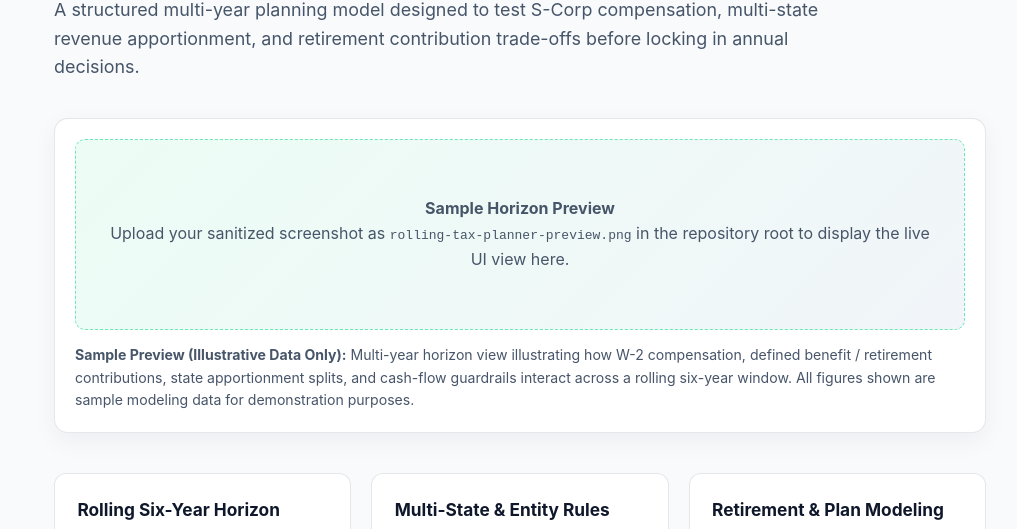
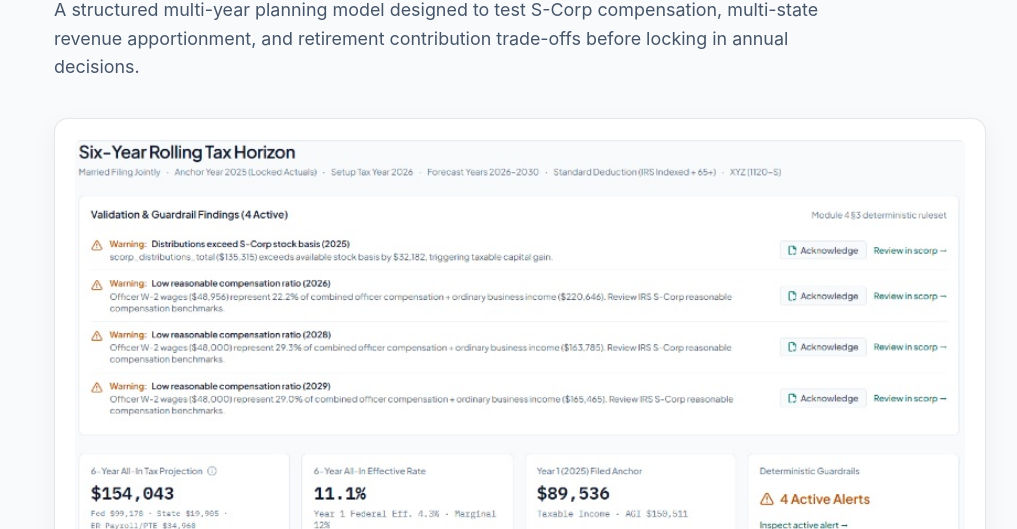
Before and after one commit to wfmcde/ossadvisorygroupwebsite, a plain HTML site: page rolling-tax-planner.html in a window 1280 px wide. Shown: the part 200-729 px from the top of the page, without its empty margins (120-1137 px from the left). Drawn offline with Linux system fonts and the light colour scheme.

Commit message:
Update rolling-tax-planner.html

```diff
--- a/rolling-tax-planner.html
+++ b/rolling-tax-planner.html
@@ -142,10 +142,15 @@
         remove the <div class="preview-placeholder"> block and uncomment the <img> line below:
       -->
       <!-- <img src="/rolling-tax-planner-preview.png" alt="Sample six-year rolling tax and retirement horizon view" /> -->
-      <div class="preview-placeholder">
-        <strong>Sample Horizon Preview</strong><br />
-        Upload your sanitized screenshot as <code>rolling-tax-planner-preview.png</code> in the repository root to display the live UI view here.
-      </div>
+    <img
+        src="/rolling-tax-planner-preview-1.jpg"
+        alt="Sample six-year rolling tax and retirement horizon view — Part 1: Deterministic guardrails, KPIs, and S-Corp income/basis schedule"
+      />
+      <img
+        src="/rolling-tax-planner-preview-2.jpg"
+        alt="Sample six-year rolling tax and retirement horizon view — Part 2: Retirement deductions, AGI/IRMAA thresholds, tax liabilities, and trajectory chart"
+        style="margin-top: 1.25rem; border-top: 1px solid rgba(15, 23, 42, 0.08); padding-top: 1.25rem;"
+      />
       <p class="preview-caption">
         <strong>Sample Preview (Illustrative Data Only):</strong> Multi-year horizon view illustrating
         how W-2 compensation, defined benefit / retirement contributions, state apportionment splits,
```
